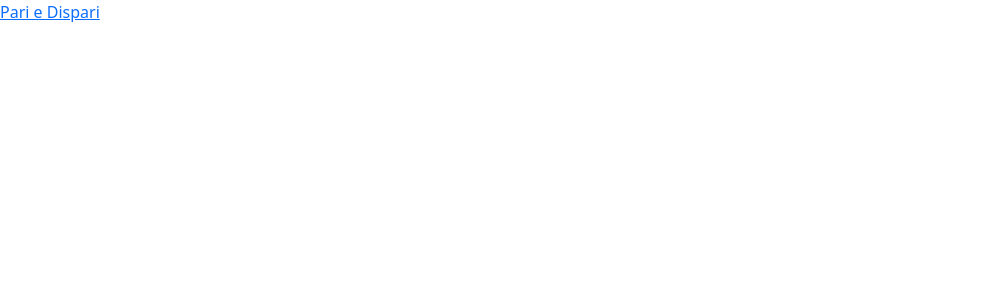
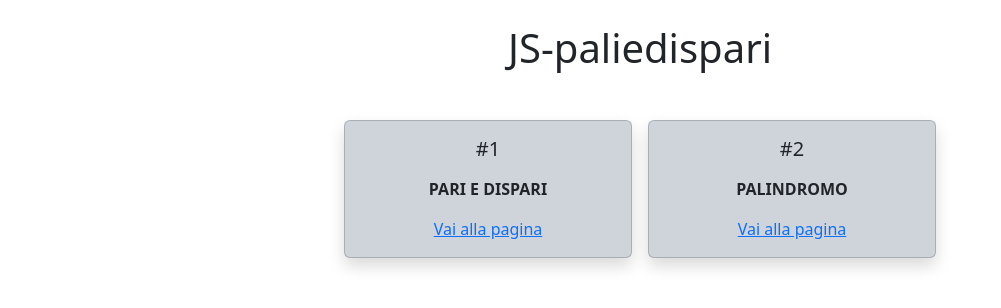
Before and after one commit to albertotaddeucci/js-paliedispari, a plain HTML site: page index.html in a window 1280 px wide. Shown: the whole page, without its empty margins (0-1001 px from the left). Drawn offline with nearby package versions, Linux system fonts and the light colour scheme.

Commit message:
aggiunta link

```diff
--- a/index.html
+++ b/index.html
@@ -13,7 +13,39 @@
 </head>
 <body>
 
-    <a href="Pari e Dispari/index.html">Pari e Dispari</a>
+    <div class="container pt-4">
+        <h1 class="mb-5 text-center">JS-paliedispari</h1>
+
+        <div class="row gap-3 justify-content-center  px-2 ">
+
+            <div class="card bg-dark-subtle shadow" style="width: 18rem;">
+                <div class="card-body d-flex flex-column justify-content-bet">
+                  <h5 class="card-title text-center pb-2">#1</h5>
+                  <p class="card-text text-center fw-bold text-uppercase ">Pari e Dispari</p>
+                  <div class="text-center">
+                      <a href="Pari e Dispari/index.html">Vai alla pagina</a>
+                  </div>
+                </div>
+            </div>
+
+            <div class="card bg-dark-subtle shadow  " style="width: 18rem;">
+                <div class="card-body d-flex flex-column justify-content-between ">
+                  <h5 class="card-title text-center pb-2">#2</h5>
+                  <p class="card-text text-center fw-bold text-uppercase ">Palindromo</p>
+                  <div class="text-center">
+                      <a href="Palindromo/index.html">Vai alla pagina</a>
+                  </div>
+                </div>
+            </div>
+
+
+
+
+        </div>
+
+    </div>
+
+
 
     <!-- ------------------------------ Bootstrap ------------------------------ -->
     <script src="https://cdn.jsdelivr.net/npm/bootstrap@5.3.2/dist/js/bootstrap.bundle.min.js" integrity="sha384-C6RzsynM9kWDrMNeT87bh95OGNyZPhcTNXj1NW7RuBCsyN/o0jlpcV8Qyq46cDfL" crossorigin="anonymous"></script>
```
